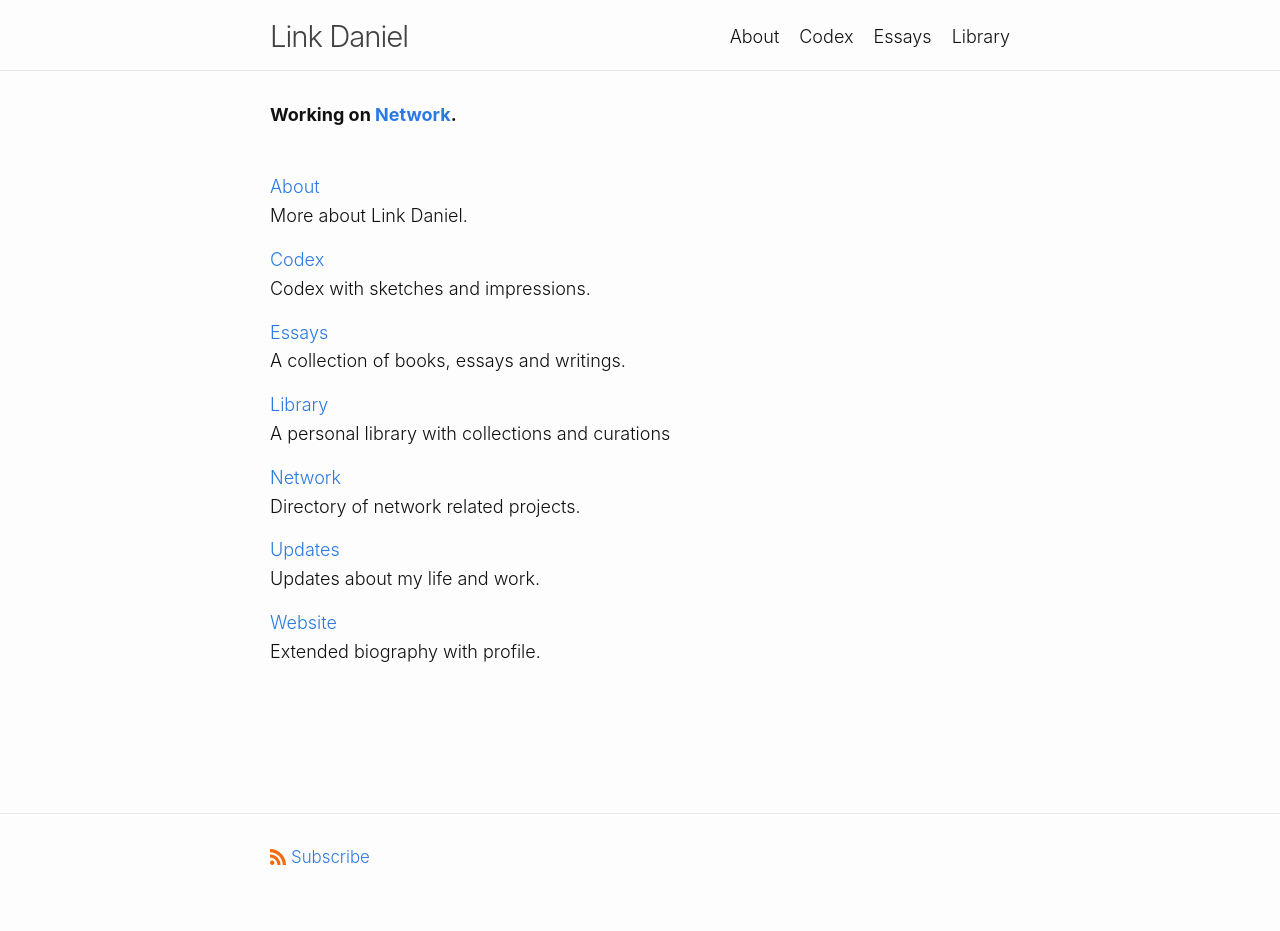
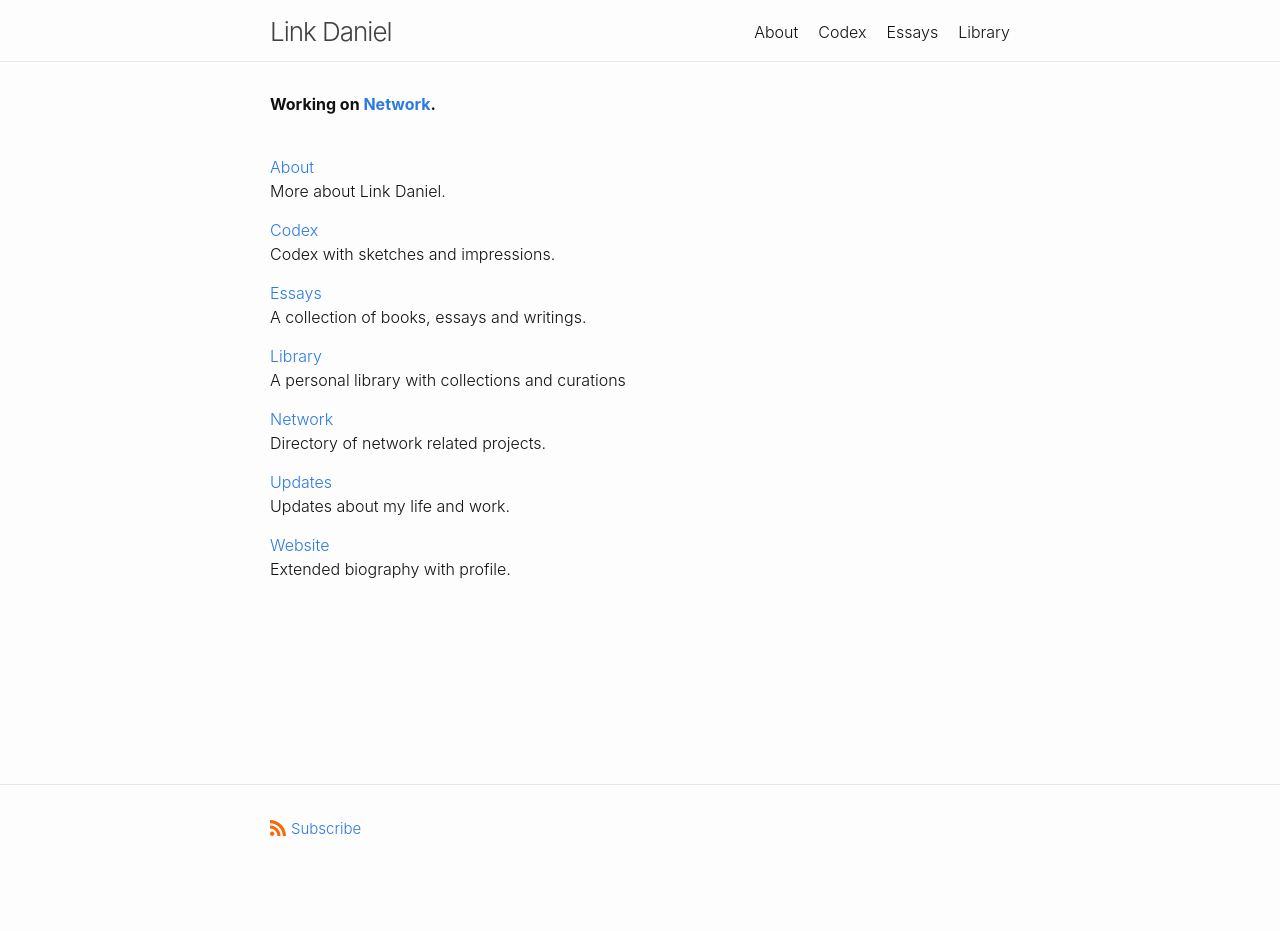
Before and after one commit to link-daniel/link.github.io, a Jekyll site: the page built from index.md, in a window 1280 px wide. Built offline with Jekyll 4.4.1, drawn with Linux system fonts in a browser that asks for light colours; after the commit the page ends 900 px from its top, so only the background shows below that.

Commit message:
Update initialize.scss

```diff
--- a/_sass/minima/initialize.scss
+++ b/_sass/minima/initialize.scss
@@ -4,10 +4,10 @@
 
 $base-font-family: -apple-system, system-ui, BlinkMacSystemFont, "Segoe UI", "Segoe UI Symbol", "Segoe UI Emoji", "Apple Color Emoji", Roboto, Helvetica, Arial, sans-serif !default;
 $code-font-family: "Menlo", "Inconsolata", "Consolas", "Roboto Mono", "Ubuntu Mono", "Liberation Mono", "Courier New", monospace;
-$base-font-size:   18px !default;
+$base-font-size:   16px !default;
 $base-font-weight: 300 !default;
 $small-font-size:  $base-font-size * 0.875 !default;
-$base-line-height: 1.6 !default;
+$base-line-height: 1.5 !default;
 
 $spacing-unit:     30px !default;
 
```
